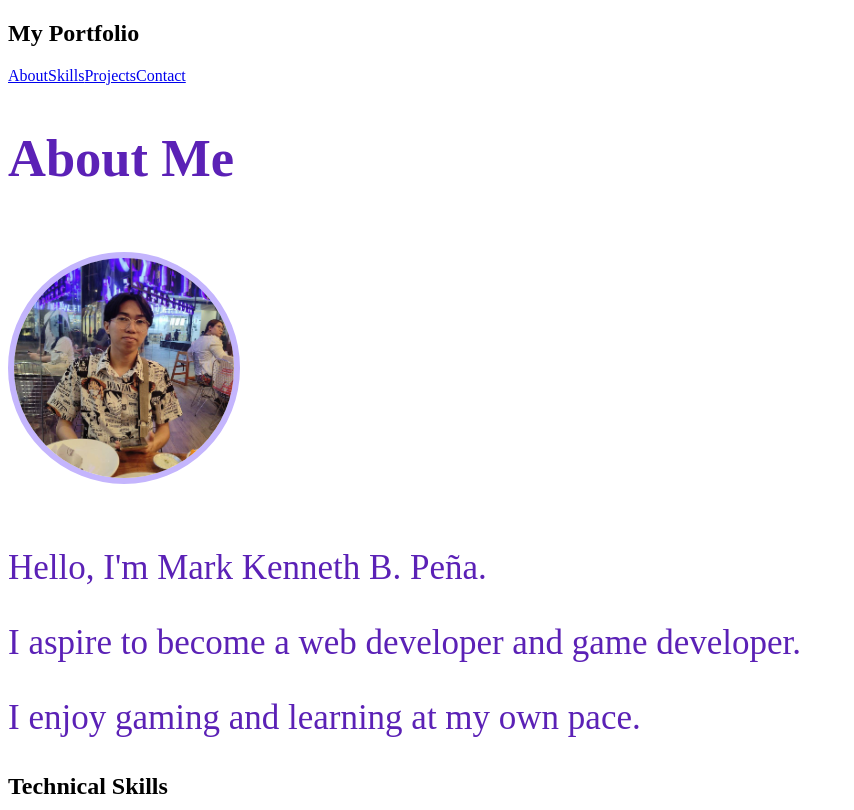
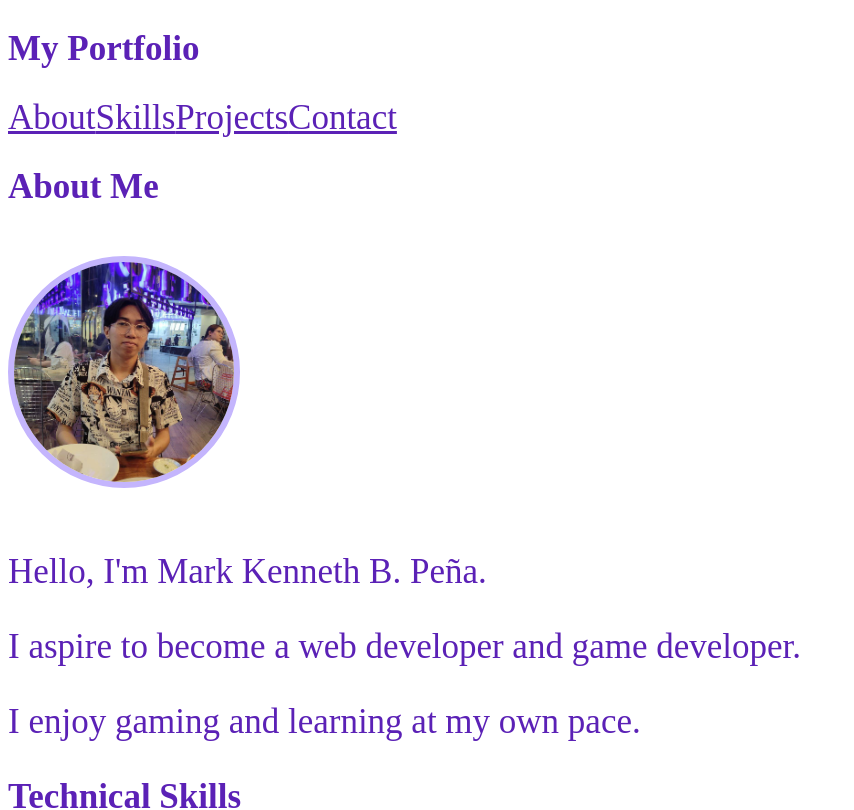
Before and after one commit to Ssamachi0/PenaMark-Portfolio, a Next.js app: page / in a window 1280 px wide. Shown: the top 810 px of the page, without its empty margins (0-854 px from the left). Built offline with nearby package versions, Linux system fonts and the light colour scheme.

Commit message:
removed .card

```diff
--- a/src/app/globals.css
+++ b/src/app/globals.css
@@ -1,4 +1,4 @@
-.card {
+* {
     color: #5b21b6;
     font-size: 35px;
 }
```
